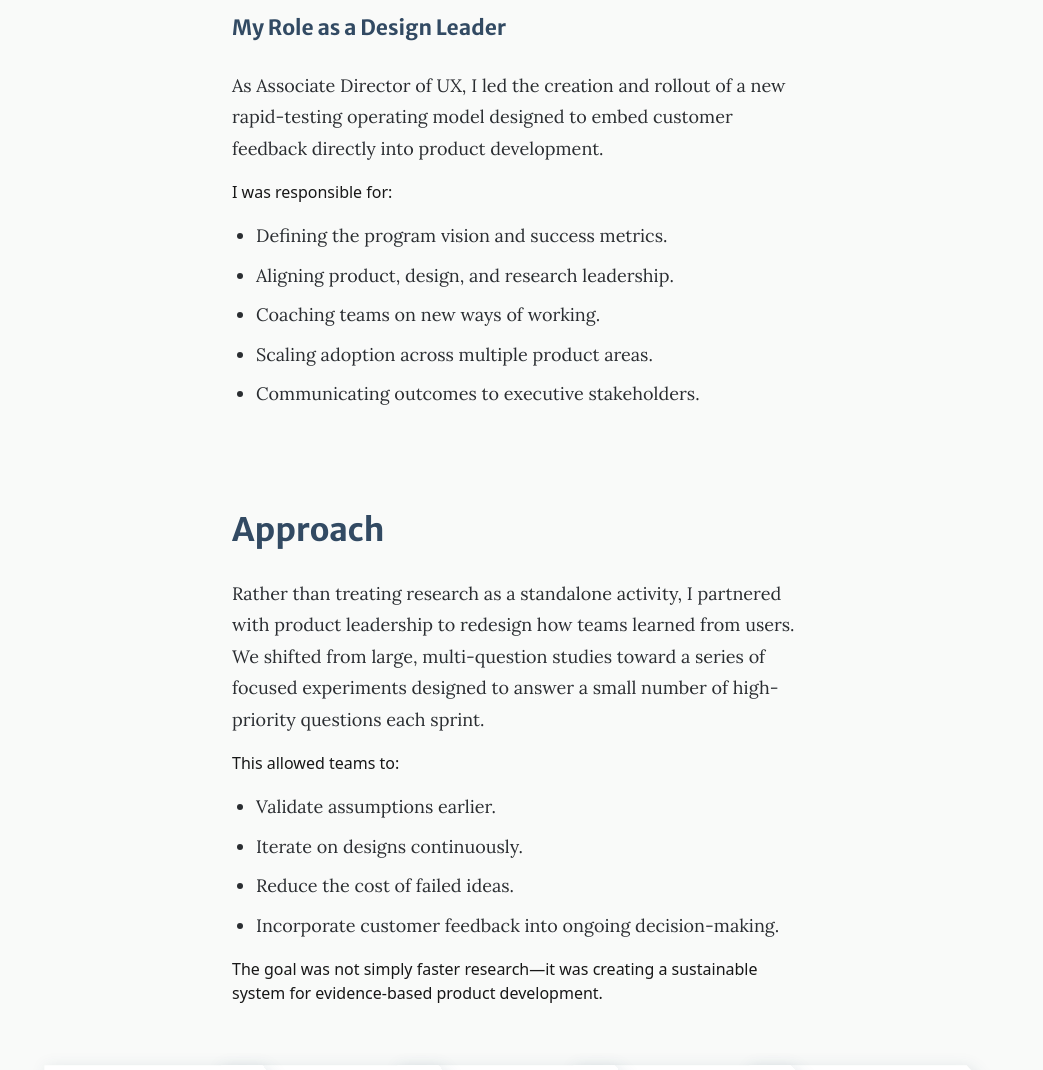
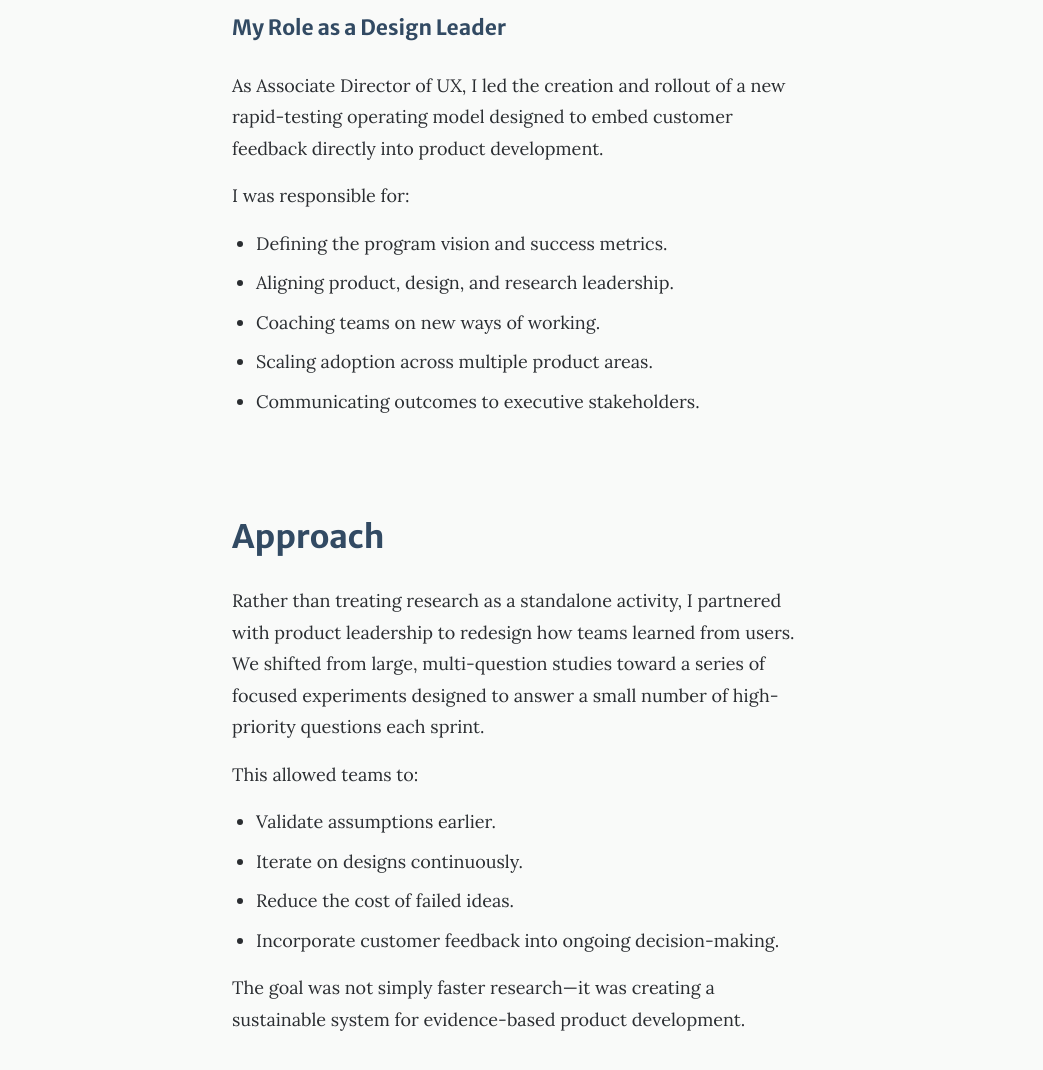
Before and after one commit to Delanie02/portfolio, a Next.js app: page /projects/rapid-prototype-testing in a window 1280 px wide. Shown: the part 2193-3263 px from the top of the page, without its empty margins (118-1161 px from the left). Built offline with nearby package versions, Linux system fonts and the light colour scheme.

Commit message:
fixed rapid prototyping div styles

```diff
--- a/app/projects/rapid-prototype-testing/page.tsx
+++ b/app/projects/rapid-prototype-testing/page.tsx
@@ -77,8 +77,8 @@
                 <h3 className="h4-bold text-mist-dark mb-6">
                 My Role as a Design Leader
                 </h3>
-                <div className="space-y-4">
-                    <p className="body-base text-neutral-dark">
+                <div className="body-base text-neutral-dark space-y-4">
+                    <p>
                         As Associate Director of UX, I led the creation and rollout of a new rapid-testing operating model designed to embed customer feedback directly into product development.
                     </p>
                     <p>
@@ -99,8 +99,8 @@
                 <h2 className="h3-bold text-mist-dark mb-6 md:mb-6 lg:mb-6">
                 Approach
                 </h2>
-                <div className="space-y-4">
-                    <p className="body-base text-neutral-dark">
+                <div className="body-base text-neutral-dark space-y-4">
+                    <p>
                         Rather than treating research as a standalone activity, I partnered with product leadership to redesign how teams learned from users. We shifted from large, multi-question studies toward a series of focused experiments designed to answer a small number of high-priority questions each sprint.
                     </p>
                     <p>
```
